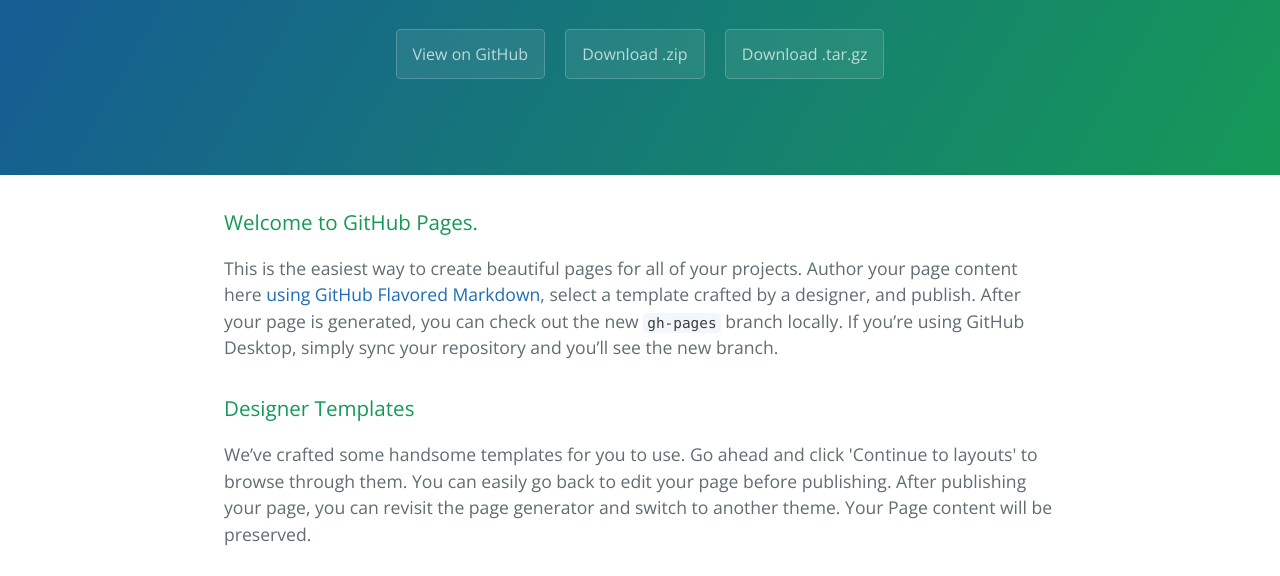
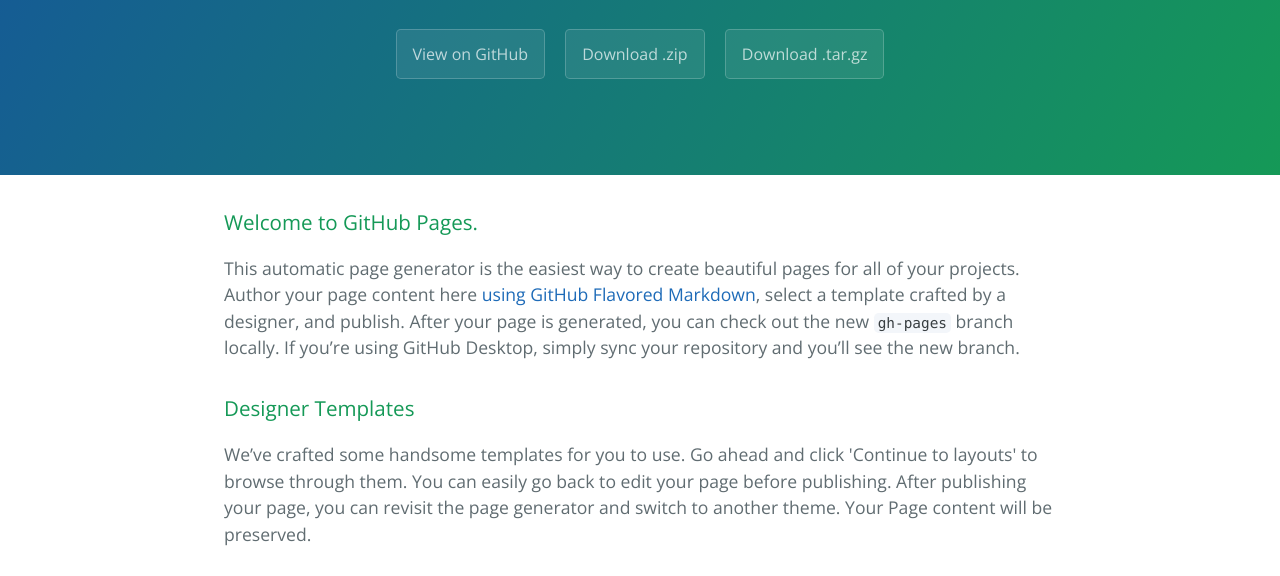
Before and after one commit to biggiedad/biggiedadtest, a plain HTML site: page index.html in a window 1280 px wide. Shown: the part 208-784 px from the top of the page. Drawn offline with nearby package versions, Linux system fonts and the light colour scheme.

```diff
--- a/index.html
+++ b/index.html
@@ -22,7 +22,7 @@
       <h3>
 <a id="welcome-to-github-pages" class="anchor" href="#welcome-to-github-pages" aria-hidden="true"><span aria-hidden="true" class="octicon octicon-link"></span></a>Welcome to GitHub Pages.</h3>
 
-<p>This  is the easiest way to create beautiful pages for all of your projects. Author your page content here <a href="https://guides.github.com/features/mastering-markdown/">using GitHub Flavored Markdown</a>, select a template crafted by a designer, and publish. After your page is generated, you can check out the new <code>gh-pages</code> branch locally. If you’re using GitHub Desktop, simply sync your repository and you’ll see the new branch.</p>
+<p>This automatic page generator is the easiest way to create beautiful pages for all of your projects. Author your page content here <a href="https://guides.github.com/features/mastering-markdown/">using GitHub Flavored Markdown</a>, select a template crafted by a designer, and publish. After your page is generated, you can check out the new <code>gh-pages</code> branch locally. If you’re using GitHub Desktop, simply sync your repository and you’ll see the new branch.</p>
 
 <h3>
 <a id="designer-templates" class="anchor" href="#designer-templates" aria-hidden="true"><span aria-hidden="true" class="octicon octicon-link"></span></a>Designer Templates</h3>
```
